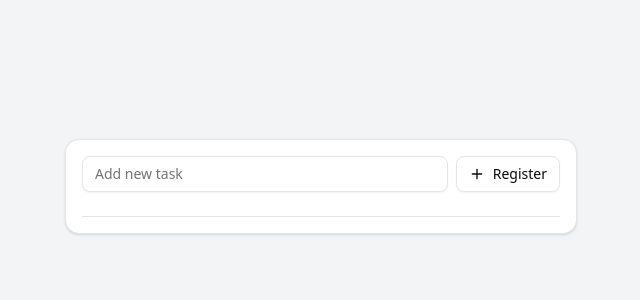
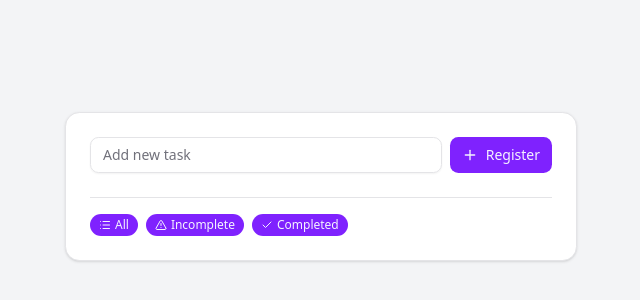
Before and after one commit to Deivid-Martins/todo-list-nextjs, a Next.js app: page / in a window 1280 px wide. Shown: the part 214-514 px from the top of the page, without its empty margins (319-959 px from the left). Built offline with nearby package versions, Linux system fonts and the light colour scheme.

Commit message:
feat: created initial Card Content to show tasks on to do list

```diff
--- a/src/app/globals.css
+++ b/src/app/globals.css
@@ -47,72 +47,72 @@
 }
 
 :root {
-  --radius: 0.625rem;
+  --radius: 0.65rem;
   --background: oklch(1 0 0);
-  --foreground: oklch(0.145 0 0);
+  --foreground: oklch(0.141 0.005 285.823);
   --card: oklch(1 0 0);
-  --card-foreground: oklch(0.145 0 0);
+  --card-foreground: oklch(0.141 0.005 285.823);
   --popover: oklch(1 0 0);
-  --popover-foreground: oklch(0.145 0 0);
-  --primary: oklch(0.205 0 0);
-  --primary-foreground: oklch(0.985 0 0);
-  --secondary: oklch(0.97 0 0);
-  --secondary-foreground: oklch(0.205 0 0);
-  --muted: oklch(0.97 0 0);
-  --muted-foreground: oklch(0.556 0 0);
-  --accent: oklch(0.97 0 0);
-  --accent-foreground: oklch(0.205 0 0);
+  --popover-foreground: oklch(0.141 0.005 285.823);
+  --primary: oklch(0.541 0.281 293.009);
+  --primary-foreground: oklch(0.969 0.016 293.756);
+  --secondary: oklch(0.967 0.001 286.375);
+  --secondary-foreground: oklch(0.21 0.006 285.885);
+  --muted: oklch(0.967 0.001 286.375);
+  --muted-foreground: oklch(0.552 0.016 285.938);
+  --accent: oklch(0.967 0.001 286.375);
+  --accent-foreground: oklch(0.21 0.006 285.885);
   --destructive: oklch(0.577 0.245 27.325);
-  --border: oklch(0.922 0 0);
-  --input: oklch(0.922 0 0);
-  --ring: oklch(0.708 0 0);
-  --chart-1: oklch(0.646 0.222 41.116);
-  --chart-2: oklch(0.6 0.118 184.704);
-  --chart-3: oklch(0.398 0.07 227.392);
-  --chart-4: oklch(0.828 0.189 84.429);
-  --chart-5: oklch(0.769 0.188 70.08);
+  --border: oklch(0.92 0.004 286.32);
+  --input: oklch(0.92 0.004 286.32);
+  --ring: oklch(0.702 0.183 293.541);
+  --chart-1: oklch(0.811 0.111 293.571);
+  --chart-2: oklch(0.606 0.25 292.717);
+  --chart-3: oklch(0.541 0.281 293.009);
+  --chart-4: oklch(0.491 0.27 292.581);
+  --chart-5: oklch(0.432 0.232 292.759);
   --sidebar: oklch(0.985 0 0);
-  --sidebar-foreground: oklch(0.145 0 0);
-  --sidebar-primary: oklch(0.205 0 0);
-  --sidebar-primary-foreground: oklch(0.985 0 0);
-  --sidebar-accent: oklch(0.97 0 0);
-  --sidebar-accent-foreground: oklch(0.205 0 0);
-  --sidebar-border: oklch(0.922 0 0);
-  --sidebar-ring: oklch(0.708 0 0);
+  --sidebar-foreground: oklch(0.141 0.005 285.823);
+  --sidebar-primary: oklch(0.541 0.281 293.009);
+  --sidebar-primary-foreground: oklch(0.969 0.016 293.756);
+  --sidebar-accent: oklch(0.967 0.001 286.375);
+  --sidebar-accent-foreground: oklch(0.21 0.006 285.885);
+  --sidebar-border: oklch(0.92 0.004 286.32);
+  --sidebar-ring: oklch(0.702 0.183 293.541);
 }
 
 .dark {
-  --background: oklch(0.145 0 0);
+  --background: oklch(0.141 0.005 285.823);
   --foreground: oklch(0.985 0 0);
-  --card: oklch(0.205 0 0);
+  --card: oklch(0.21 0.006 285.885);
   --card-foreground: oklch(0.985 0 0);
-  --popover: oklch(0.205 0 0);
+  --popover: oklch(0.21 0.006 285.885);
   --popover-foreground: oklch(0.985 0 0);
-  --primary: oklch(0.922 0 0);
-  --primary-foreground: oklch(0.205 0 0);
-  --secondary: oklch(0.269 0 0);
+  --primary: oklch(0.606 0.25 292.717);
+  --primary-foreground: oklch(0.969 0.016 293.756);
+  --secondary: oklch(0.274 0.006 286.033);
   --secondary-foreground: oklch(0.985 0 0);
-  --muted: oklch(0.269 0 0);
-  --muted-foreground: oklch(0.708 0 0);
-  --accent: oklch(0.269 0 0);
+  --muted: oklch(0.274 0.006 286.033);
+  --muted-foreground: oklch(0.705 0.015 286.067);
+  --accent: oklch(0.274 0.006 286.033);
   --accent-foreground: oklch(0.985 0 0);
   --destructive: oklch(0.704 0.191 22.216);
   --border: oklch(1 0 0 / 10%);
   --input: oklch(1 0 0 / 15%);
-  --ring: oklch(0.556 0 0);
-  --chart-1: oklch(0.488 0.243 264.376);
-  --chart-2: oklch(0.696 0.17 162.48);
-  --chart-3: oklch(0.769 0.188 70.08);
-  --chart-4: oklch(0.627 0.265 303.9);
-  --chart-5: oklch(0.645 0.246 16.439);
-  --sidebar: oklch(0.205 0 0);
+  --ring: oklch(0.38 0.189 293.745);
+  --chart-1: oklch(0.811 0.111 293.571);
+  --chart-2: oklch(0.606 0.25 292.717);
+  --chart-3: oklch(0.541 0.281 293.009);
+  --chart-4: oklch(0.491 0.27 292.581);
+  --chart-5: oklch(0.432 0.232 292.759);
+  --sidebar: oklch(0.21 0.006 285.885);
   --sidebar-foreground: oklch(0.985 0 0);
-  --sidebar-primary: oklch(0.488 0.243 264.376);
-  --sidebar-primary-foreground: oklch(0.985 0 0);
-  --sidebar-accent: oklch(0.269 0 0);
+  --sidebar-primary: oklch(0.606 0.25 292.717);
+  --sidebar-primary-foreground: oklch(0.969 0.016 293.756);
+  --sidebar-accent: oklch(0.274 0.006 286.033);
   --sidebar-accent-foreground: oklch(0.985 0 0);
   --sidebar-border: oklch(1 0 0 / 10%);
-  --sidebar-ring: oklch(0.556 0 0);
+  --sidebar-ring: oklch(0.38 0.189 293.745);
 }
 
 @layer base {
--- a/src/app/page.tsx
+++ b/src/app/page.tsx
@@ -1,30 +1,39 @@
+import { Badge } from "@/components/ui/badge";
 import { Button } from "@/components/ui/button";
-import {
-  Card,
-  CardAction,
-  CardContent,
-  CardDescription,
-  CardFooter,
-  CardHeader,
-  CardTitle,
-} from "@/components/ui/card";
+import { Card, CardContent, CardHeader } from "@/components/ui/card";
 import { Input } from "@/components/ui/input";
 import { Separator } from "@/components/ui/separator";
-import { Plus } from "lucide-react";
+import { Check, List, Plus, TriangleAlert } from "lucide-react";
 
 export default function Home() {
   return (
     <main className="w-full h-screen bg-gray-100 flex justify-center items-center">
-      <Card className="w-lg p-4">
-        <div className="flex gap-2">
+      <Card className="w-lg">
+        <CardHeader className="flex gap-2">
           <Input placeholder="Add new task" />
-          <Button className="cursor-pointer" variant="outline">
+          <Button className="cursor-pointer">
             <Plus />
             Register
           </Button>
-        </div>
+        </CardHeader>
 
-        <Separator />
+        <CardContent>
+          <Separator className="mb-4" />
+          <div className="flex gap-2">
+            <Badge className="cursor-pointer">
+              <List />
+              All
+            </Badge>
+            <Badge className="cursor-pointer">
+              <TriangleAlert />
+              Incomplete
+            </Badge>
+            <Badge className="cursor-pointer">
+              <Check />
+              Completed
+            </Badge>
+          </div>
+        </CardContent>
       </Card>
     </main>
   );
--- /dev/null
+++ b/src/components/ui/badge.tsx
@@ -0,0 +1,46 @@
+import * as React from "react"
+import { Slot } from "@radix-ui/react-slot"
+import { cva, type VariantProps } from "class-variance-authority"
+
+import { cn } from "@/lib/utils"
+
+const badgeVariants = cva(
+  "inline-flex items-center justify-center rounded-full border px-2 py-0.5 text-xs font-medium w-fit whitespace-nowrap shrink-0 [&>svg]:size-3 gap-1 [&>svg]:pointer-events-none focus-visible:border-ring focus-visible:ring-ring/50 focus-visible:ring-[3px] aria-invalid:ring-destructive/20 dark:aria-invalid:ring-destructive/40 aria-invalid:border-destructive transition-[color,box-shadow] overflow-hidden",
+  {
+    variants: {
+      variant: {
+        default:
+          "border-transparent bg-primary text-primary-foreground [a&]:hover:bg-primary/90",
+        secondary:
+          "border-transparent bg-secondary text-secondary-foreground [a&]:hover:bg-secondary/90",
+        destructive:
+          "border-transparent bg-destructive text-white [a&]:hover:bg-destructive/90 focus-visible:ring-destructive/20 dark:focus-visible:ring-destructive/40 dark:bg-destructive/60",
+        outline:
+          "text-foreground [a&]:hover:bg-accent [a&]:hover:text-accent-foreground",
+      },
+    },
+    defaultVariants: {
+      variant: "default",
+    },
+  }
+)
+
+function Badge({
+  className,
+  variant,
+  asChild = false,
+  ...props
+}: React.ComponentProps<"span"> &
+  VariantProps<typeof badgeVariants> & { asChild?: boolean }) {
+  const Comp = asChild ? Slot : "span"
+
+  return (
+    <Comp
+      data-slot="badge"
+      className={cn(badgeVariants({ variant }), className)}
+      {...props}
+    />
+  )
+}
+
+export { Badge, badgeVariants }
```
